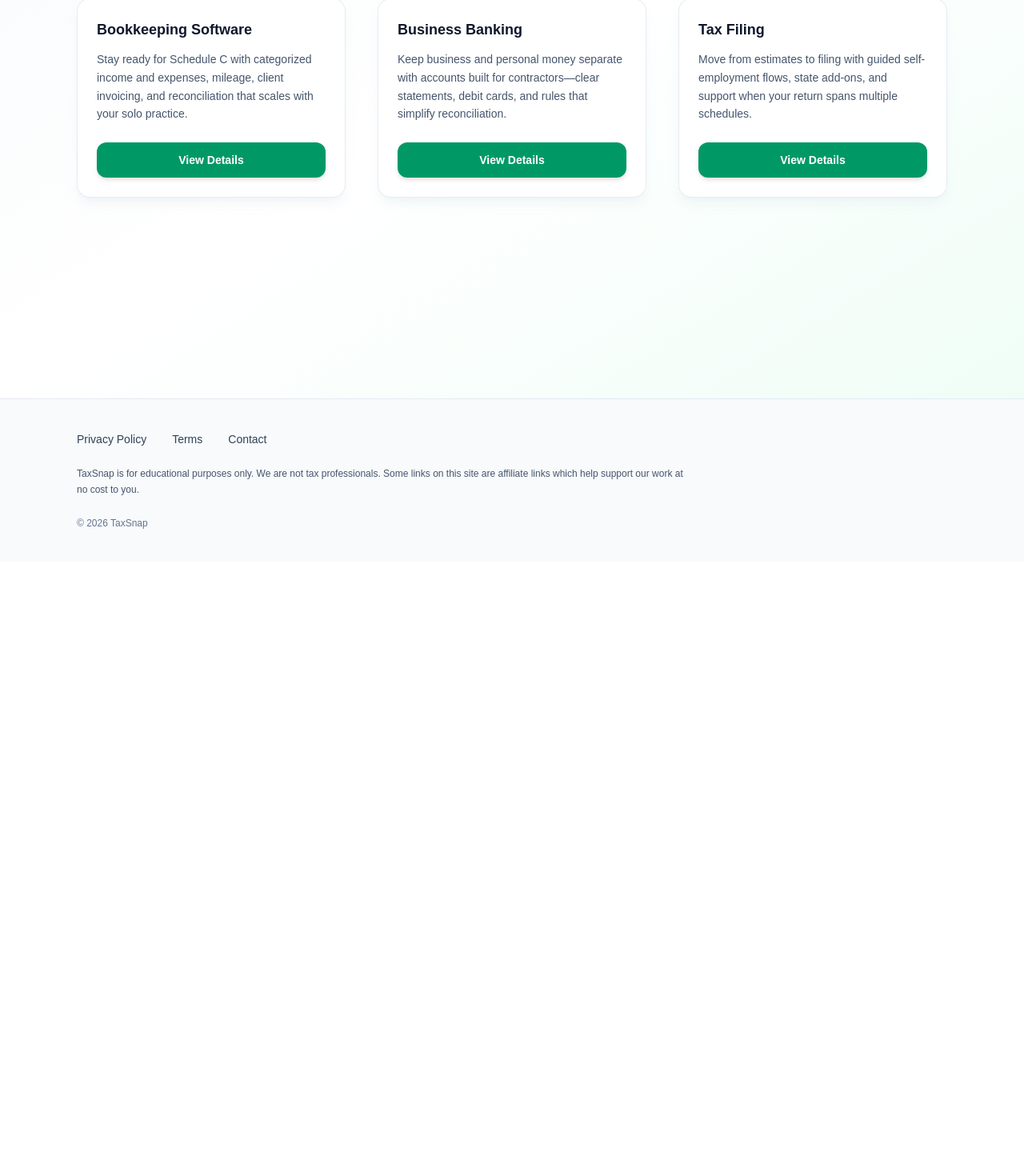
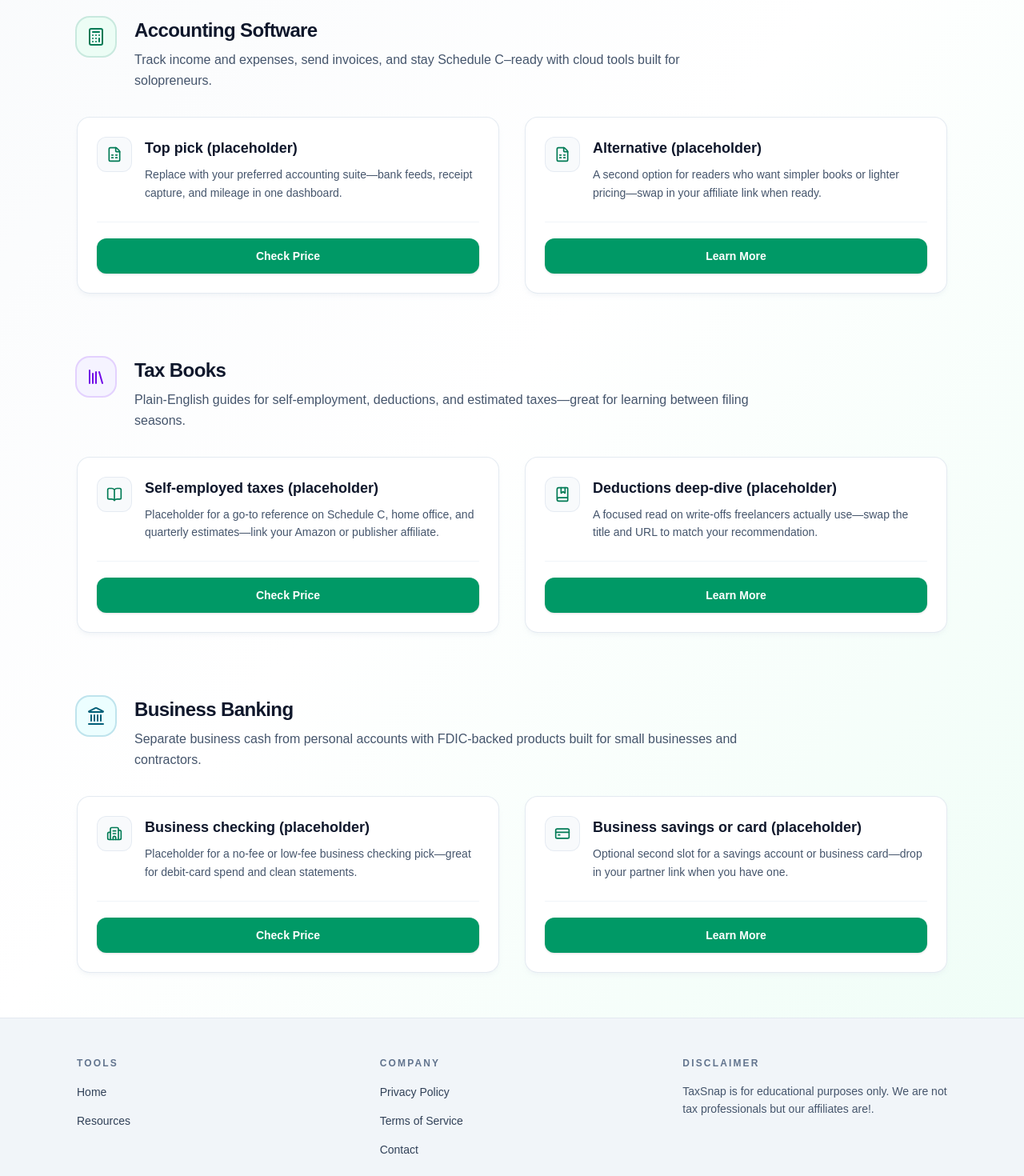
Before and after one commit to mrtjdsdev/freelance-calc2, a Next.js app: page /resources in a window 1280 px wide. Shown: the part 367-1837 px from the top of the page at 80% size. Before the commit the page ends 1069 px from the top, so only its background shows below. Built offline with nearby package versions, Linux system fonts and the light colour scheme; no server answers.

Commit message:
added legal pages and footer

```diff
--- a/app/components/Footer.tsx
+++ b/app/components/Footer.tsx
@@ -1,41 +1,75 @@
 import Link from "next/link";
 
-const footerLinks = [
+const toolsLinks = [
+  { href: "/", label: "Home" },
+  { href: "/resources", label: "Resources" },
+] as const;
+
+const companyLinks = [
   { href: "/privacy", label: "Privacy Policy" },
-  { href: "/terms", label: "Terms" },
+  { href: "/terms", label: "Terms of Service" },
   { href: "/contact", label: "Contact" },
 ] as const;
 
 export default function Footer() {
   return (
     <footer
-      className="mt-auto border-t border-slate-200/90 bg-slate-50/90 dark:border-slate-800 dark:bg-slate-950/80"
+      className="mt-auto border-t border-slate-200/90 bg-slate-100 text-slate-800 dark:border-slate-700 dark:bg-slate-900 dark:text-slate-200"
       role="contentinfo"
     >
-      <div className="mx-auto max-w-6xl px-4 py-10 sm:px-6 lg:px-8">
-        <nav
-          className="flex flex-wrap items-center justify-center gap-x-8 gap-y-2 sm:justify-start"
-          aria-label="Legal and contact"
-        >
-          {footerLinks.map(({ href, label }) => (
+      <div className="mx-auto max-w-6xl px-4 py-12 sm:px-6 lg:px-8">
+        <div className="grid gap-10 md:grid-cols-3 md:gap-8 lg:gap-12">
+          <div>
+            <h2 className="text-xs font-semibold uppercase tracking-[0.18em] text-slate-500 dark:text-slate-400">
+              Tools
+            </h2>
+            <ul className="mt-4 space-y-3">
+              {toolsLinks.map(({ href, label }) => (
+                <li key={href}>
                   <Link
-              key={href}
                     href={href}
-              className="text-sm font-medium text-slate-700 underline-offset-4 transition hover:text-emerald-700 hover:underline dark:text-slate-300 dark:hover:text-emerald-400"
+                    className="text-sm font-medium text-slate-700 transition hover:text-emerald-800 dark:text-slate-300 dark:hover:text-emerald-400"
                   >
                     {label}
                   </Link>
+                </li>
               ))}
-        </nav>
+            </ul>
+          </div>
 
-        <p className="mx-auto mt-6 max-w-3xl text-center text-xs leading-relaxed text-slate-600 dark:text-slate-400 sm:mx-0 sm:text-left">
-          TaxSnap is for educational purposes only. We are not tax professionals. Some links on this site
-          are affiliate links which help support our work at no cost to you.
+          <div>
+            <h2 className="text-xs font-semibold uppercase tracking-[0.18em] text-slate-500 dark:text-slate-400">
+              Company
+            </h2>
+            <ul className="mt-4 space-y-3">
+              {companyLinks.map(({ href, label }) => (
+                <li key={href}>
+                  <Link
+                    href={href}
+                    className="text-sm font-medium text-slate-700 transition hover:text-emerald-800 dark:text-slate-300 dark:hover:text-emerald-400"
+                  >
+                    {label}
+                  </Link>
+                </li>
+              ))}
+            </ul>
+          </div>
+
+          <div>
+            <h2 className="text-xs font-semibold uppercase tracking-[0.18em] text-slate-500 dark:text-slate-400">
+              Disclaimer
+            </h2>
+            <p className="mt-4 text-sm leading-relaxed text-slate-600 dark:text-slate-400">
+              TaxSnap is for educational purposes only. We are not tax professionals but our affiliates are!.
             </p>
+          </div>
+        </div>
 
-        <p className="mt-6 text-center text-xs text-slate-500 dark:text-slate-500 sm:text-left">
-          © {new Date().getFullYear()} TaxSnap
+        <div className="mt-10 border-t border-slate-200/80 pt-8 dark:border-slate-700/80">
+          <p className="text-center text-xs text-slate-500 dark:text-slate-500 sm:text-left">
+            © {new Date().getFullYear()} TaxSnap. All rights reserved.
           </p>
+        </div>
       </div>
     </footer>
   );
--- a/app/page.tsx
+++ b/app/page.tsx
@@ -1,6 +1,14 @@
 import Link from "next/link";
+import type { Metadata } from "next";
 import FreelanceTaxCalculator from "./components/FreelanceTaxCalculator";
 import { STATE_OPTIONS, stateSlugFromCode } from "@/lib/tax-calculator";
+
+/** Homepage: primary keyword first in the title segment (see root `title.template` in layout). */
+export const metadata: Metadata = {
+  title: "Freelance Tax Calculator",
+  description:
+    "Freelance tax calculator for 2026: estimate self-employment tax (15.3%), federal income tax using IRS-style brackets, and state tax for any US state. Free—see total tax owed, net take-home, and monthly budget.",
+};
 
 export default function Home() {
   return (
--- a/app/resources/page.tsx
+++ b/app/resources/page.tsx
@@ -1,32 +1,116 @@
 import Link from "next/link";
 import type { Metadata } from "next";
+import type { LucideIcon } from "lucide-react";
+import {
+  BookMarked,
+  BookOpen,
+  Building2,
+  Calculator,
+  CreditCard,
+  FileSpreadsheet,
+  Landmark,
+  Library,
+} from "lucide-react";
 
 export const metadata: Metadata = {
-  title: "Freelancer Toolkit",
+  title: "Business Toolkit",
   description:
-    "Bookkeeping software, business banking, and tax filing resources for freelancers—in one toolkit.",
+    "Curated accounting software, tax books, and business banking picks for freelancers—compare options before you buy.",
 };
 
-const toolkitItems = [
+type ToolkitCard = {
+  icon: LucideIcon;
+  title: string;
+  description: string;
+  ctaLabel: "Check Price" | "Learn More";
+};
+
+type ToolkitSection = {
+  id: string;
+  heading: string;
+  subheading: string;
+  sectionIcon: LucideIcon;
+  accent: string;
+  cards: ToolkitCard[];
+};
+
+const sections: ToolkitSection[] = [
   {
-    title: "Bookkeeping Software",
+    id: "accounting-software",
+    heading: "Accounting Software",
+    subheading:
+      "Track income and expenses, send invoices, and stay Schedule C–ready with cloud tools built for solopreneurs.",
+    sectionIcon: Calculator,
+    accent:
+      "text-emerald-700 dark:text-emerald-400 ring-emerald-600/20 bg-emerald-50 dark:bg-emerald-950/50 dark:ring-emerald-500/30",
+    cards: [
+      {
+        icon: FileSpreadsheet,
+        title: "Top pick (placeholder)",
         description:
-      "Stay ready for Schedule C with categorized income and expenses, mileage, client invoicing, and reconciliation that scales with your solo practice.",
-    href: "#bookkeeping",
+          "Replace with your preferred accounting suite—bank feeds, receipt capture, and mileage in one dashboard.",
+        ctaLabel: "Check Price",
       },
       {
-    title: "Business Banking",
+        icon: FileSpreadsheet,
+        title: "Alternative (placeholder)",
         description:
-      "Keep business and personal money separate with accounts built for contractors—clear statements, debit cards, and rules that simplify reconciliation.",
-    href: "#banking",
+          "A second option for readers who want simpler books or lighter pricing—swap in your affiliate link when ready.",
+        ctaLabel: "Learn More",
+      },
+    ],
   },
   {
-    title: "Tax Filing",
+    id: "tax-books",
+    heading: "Tax Books",
+    subheading:
+      "Plain-English guides for self-employment, deductions, and estimated taxes—great for learning between filing seasons.",
+    sectionIcon: Library,
+    accent:
+      "text-violet-700 dark:text-violet-300 ring-violet-600/20 bg-violet-50 dark:bg-violet-950/40 dark:ring-violet-500/30",
+    cards: [
+      {
+        icon: BookOpen,
+        title: "Self-employed taxes (placeholder)",
         description:
-      "Move from estimates to filing with guided self-employment flows, state add-ons, and support when your return spans multiple schedules.",
-    href: "#filing",
+          "Placeholder for a go-to reference on Schedule C, home office, and quarterly estimates—link your Amazon or publisher affiliate.",
+        ctaLabel: "Check Price",
       },
-] as const;
+      {
+        icon: BookMarked,
+        title: "Deductions deep-dive (placeholder)",
+        description:
+          "A focused read on write-offs freelancers actually use—swap the title and URL to match your recommendation.",
+        ctaLabel: "Learn More",
+      },
+    ],
+  },
+  {
+    id: "business-banking",
+    heading: "Business Banking",
+    subheading:
+      "Separate business cash from personal accounts with FDIC-backed products built for small businesses and contractors.",
+    sectionIcon: Landmark,
+    accent:
+      "text-cyan-800 dark:text-cyan-300 ring-cyan-600/25 bg-cyan-50 dark:bg-cyan-950/40 dark:ring-cyan-500/30",
+    cards: [
+      {
+        icon: Building2,
+        title: "Business checking (placeholder)",
+        description:
+          "Placeholder for a no-fee or low-fee business checking pick—great for debit-card spend and clean statements.",
+        ctaLabel: "Check Price",
+      },
+      {
+        icon: CreditCard,
+        title: "Business savings or card (placeholder)",
+        description:
+          "Optional second slot for a savings account or business card—drop in your partner link when you have one.",
+        ctaLabel: "Learn More",
+      },
+    ],
+  },
+];
 
 export default function ResourcesPage() {
   return (
@@ -44,36 +128,74 @@ export default function ResourcesPage() {
 
         <header className="mt-10 text-center sm:mt-12">
           <p className="text-xs font-semibold uppercase tracking-[0.2em] text-emerald-600 dark:text-emerald-400">
-            Resources
+            Curated picks
           </p>
-          <h1 className="mt-3 text-balance text-3xl font-semibold tracking-tight sm:text-4xl">
-            Freelancer Toolkit
-          </h1>
+          <h1 className="mt-3 text-balance text-3xl font-semibold tracking-tight sm:text-4xl">Business Toolkit</h1>
           <p className="mx-auto mt-3 max-w-2xl text-pretty text-sm leading-relaxed text-slate-600 dark:text-slate-400 sm:text-base">
-            Three pillars for running your independent business—pick a category to explore tools we&apos;ll
-            expand with guides and partner picks.
+            Hand-picked categories for independent workers. Buttons point to placeholders—replace{" "}
+            <code className="rounded bg-slate-100 px-1 py-0.5 text-xs dark:bg-slate-800">href</code> with your
+            affiliate URLs when you&apos;re ready.
           </p>
         </header>
 
-        <div className="mt-10 grid gap-8 lg:grid-cols-3 lg:gap-10">
-          {toolkitItems.map((item) => (
+        <div className="mt-14 space-y-16 sm:mt-16 sm:space-y-20">
+          {sections.map((section) => {
+            const SectionIcon = section.sectionIcon;
+            return (
+              <section key={section.id} id={section.id} aria-labelledby={`${section.id}-heading`}>
+                <div className="flex flex-col gap-4 sm:flex-row sm:items-start sm:gap-6">
+                  <div
+                    className={`flex h-12 w-12 shrink-0 items-center justify-center rounded-2xl ring-2 ${section.accent}`}
+                  >
+                    <SectionIcon className="h-6 w-6" aria-hidden />
+                  </div>
+                  <div className="min-w-0 flex-1">
+                    <h2
+                      id={`${section.id}-heading`}
+                      className="text-2xl font-semibold tracking-tight text-slate-900 dark:text-white"
+                    >
+                      {section.heading}
+                    </h2>
+                    <p className="mt-2 max-w-3xl text-sm leading-relaxed text-slate-600 dark:text-slate-400 sm:text-base">
+                      {section.subheading}
+                    </p>
+                  </div>
+                </div>
+
+                <div className="mt-8 grid gap-6 sm:grid-cols-2 lg:gap-8">
+                  {section.cards.map((card) => {
+                    const CardIcon = card.icon;
+                    return (
                       <article
-              key={item.title}
-              id={item.href.replace("#", "")}
-              className="flex flex-col rounded-2xl border border-slate-200/80 bg-white/90 p-6 shadow-lg shadow-slate-200/40 backdrop-blur-sm dark:border-slate-700/80 dark:bg-slate-900/80 dark:shadow-black/40"
+                        key={`${section.id}-${card.title}`}
+                        className="flex flex-col rounded-2xl border border-slate-200/90 bg-white/95 p-6 shadow-md shadow-slate-200/30 backdrop-blur-sm dark:border-slate-700/80 dark:bg-slate-900/85 dark:shadow-black/30"
                       >
-              <h2 className="text-lg font-semibold text-slate-900 dark:text-white">{item.title}</h2>
-              <p className="mt-3 flex-1 text-sm leading-relaxed text-slate-600 dark:text-slate-400">
-                {item.description}
+                        <div className="flex items-start gap-4">
+                          <div className="flex h-11 w-11 shrink-0 items-center justify-center rounded-xl border border-slate-200/80 bg-slate-50 dark:border-slate-600 dark:bg-slate-800/80">
+                            <CardIcon className="h-5 w-5 text-emerald-700 dark:text-emerald-400" aria-hidden />
+                          </div>
+                          <div className="min-w-0 flex-1">
+                            <h3 className="text-lg font-semibold text-slate-900 dark:text-white">{card.title}</h3>
+                            <p className="mt-2 text-sm leading-relaxed text-slate-600 dark:text-slate-400">
+                              {card.description}
                             </p>
-              <Link
-                href={item.href}
-                className="mt-6 inline-flex w-full items-center justify-center rounded-xl bg-emerald-600 px-4 py-3 text-center text-sm font-semibold text-white shadow-md transition hover:bg-emerald-700 focus-visible:outline-none focus-visible:ring-2 focus-visible:ring-emerald-500 focus-visible:ring-offset-2 dark:bg-emerald-500 dark:hover:bg-emerald-400 dark:focus-visible:ring-offset-slate-950"
+                          </div>
+                        </div>
+                        <div className="mt-6 border-t border-slate-100 pt-5 dark:border-slate-700/80">
+                          <a
+                            href="#"
+                            className="inline-flex w-full items-center justify-center rounded-xl bg-emerald-600 px-4 py-3 text-center text-sm font-semibold text-white shadow-sm transition hover:bg-emerald-700 focus-visible:outline-none focus-visible:ring-2 focus-visible:ring-emerald-500 focus-visible:ring-offset-2 dark:bg-emerald-500 dark:hover:bg-emerald-400 dark:focus-visible:ring-offset-slate-950"
                           >
-                View Details
-              </Link>
+                            {card.ctaLabel}
+                          </a>
+                        </div>
                       </article>
-          ))}
+                    );
+                  })}
+                </div>
+              </section>
+            );
+          })}
         </div>
       </div>
     </div>
--- a/package.json
+++ b/package.json
@@ -9,6 +9,7 @@
     "lint": "eslint ."
   },
   "dependencies": {
+    "lucide-react": "^1.8.0",
     "next": "16.2.4",
     "react": "19.2.4",
     "react-dom": "19.2.4"
```
Also changed, not shown: app/components/FreelanceTaxCalculator.tsx (+59 -5 lines), app/layout.tsx (+9 -6 lines), 1 other file (tests, documents, lock files or other folders). Lines whose indentation alone changed are shown as unchanged.
